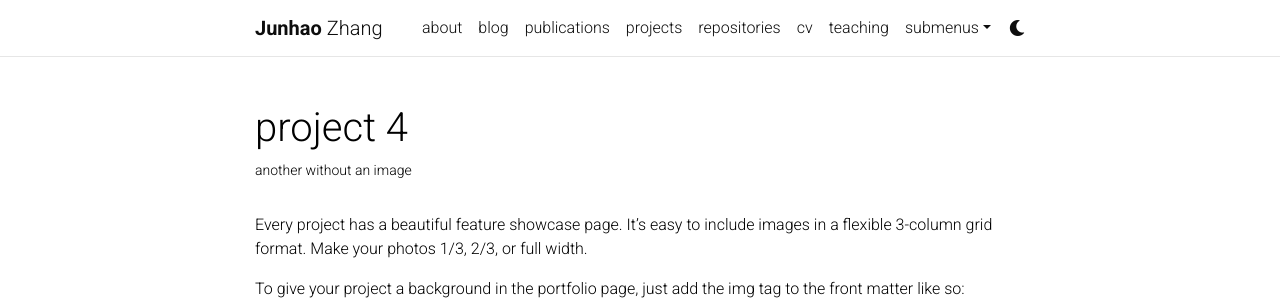
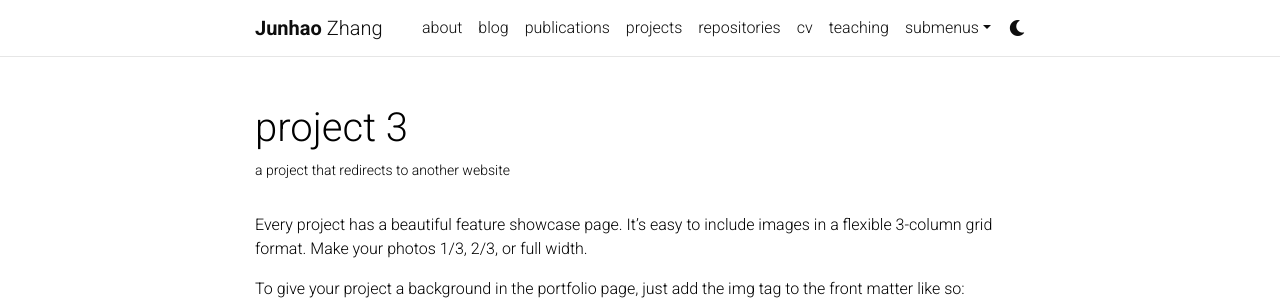
Before and after one commit to Junha0Zhang/junha0Zhang.github.io, a Jekyll site: the page built from _projects/4_project.md, in a window 1280 px wide and 900 px high. Shown: the top 302 px of the window. Built offline with Jekyll 4.4.1, drawn with Linux system fonts in a browser that asks for light colours; full-size pictures stand in for the smaller copies a plugin makes; comment, search, counter and statistics services are not loaded; a style sheet for code colours, icons or effects is not loaded.

Commit message:
Update 4_project.md

```diff
--- a/_projects/4_project.md
+++ b/_projects/4_project.md
@@ -1,10 +1,11 @@
 ---
 layout: page
-title: project 4
-description: another without an image
-img:
+title: project 3
+description: a project that redirects to another website
+img: assets/img/7.jpg
+redirect: https://unsplash.com
 importance: 3
-category: fun
+category: Newbie projects
 ---
 
 Every project has a beautiful feature showcase page.
```
